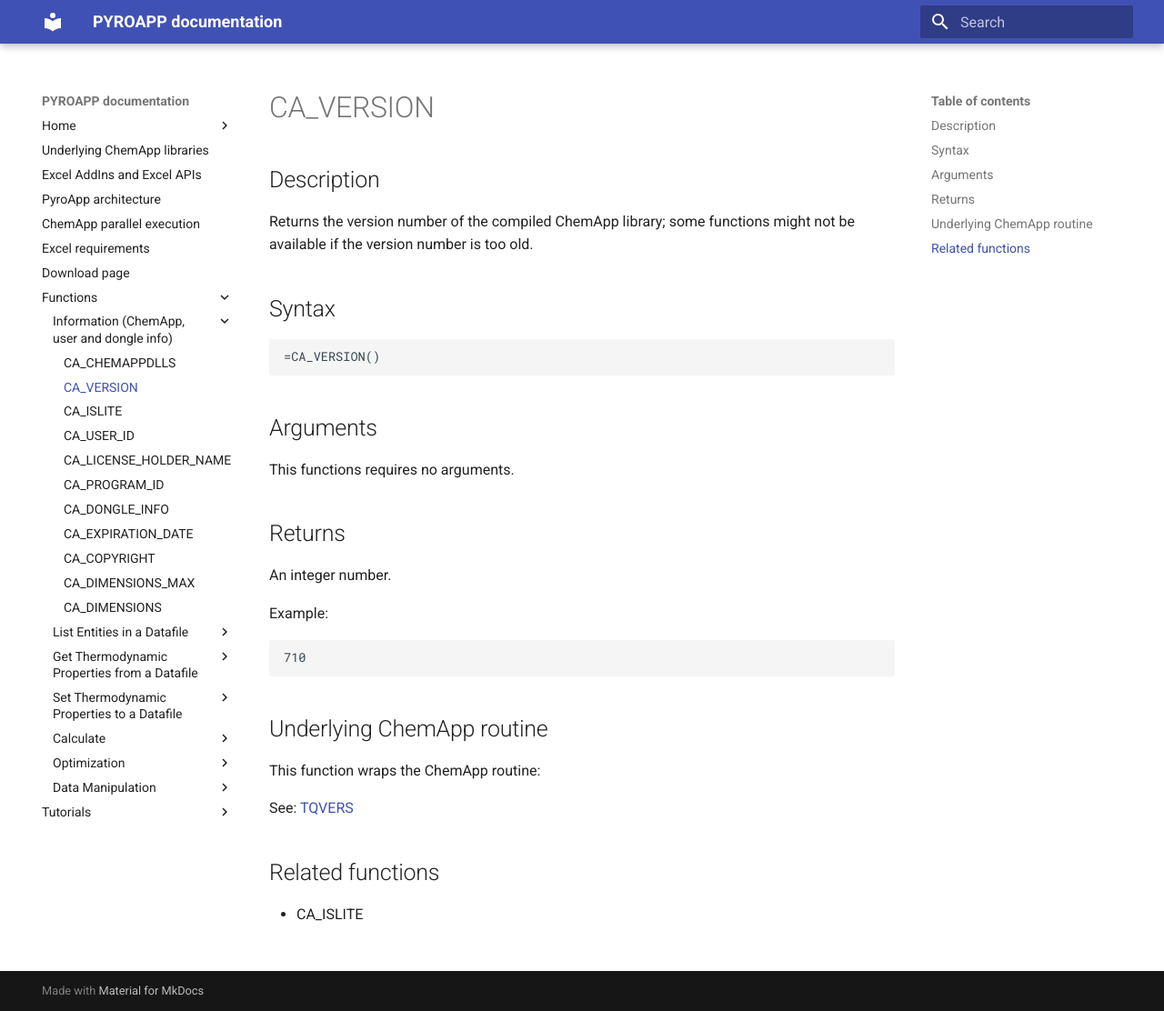
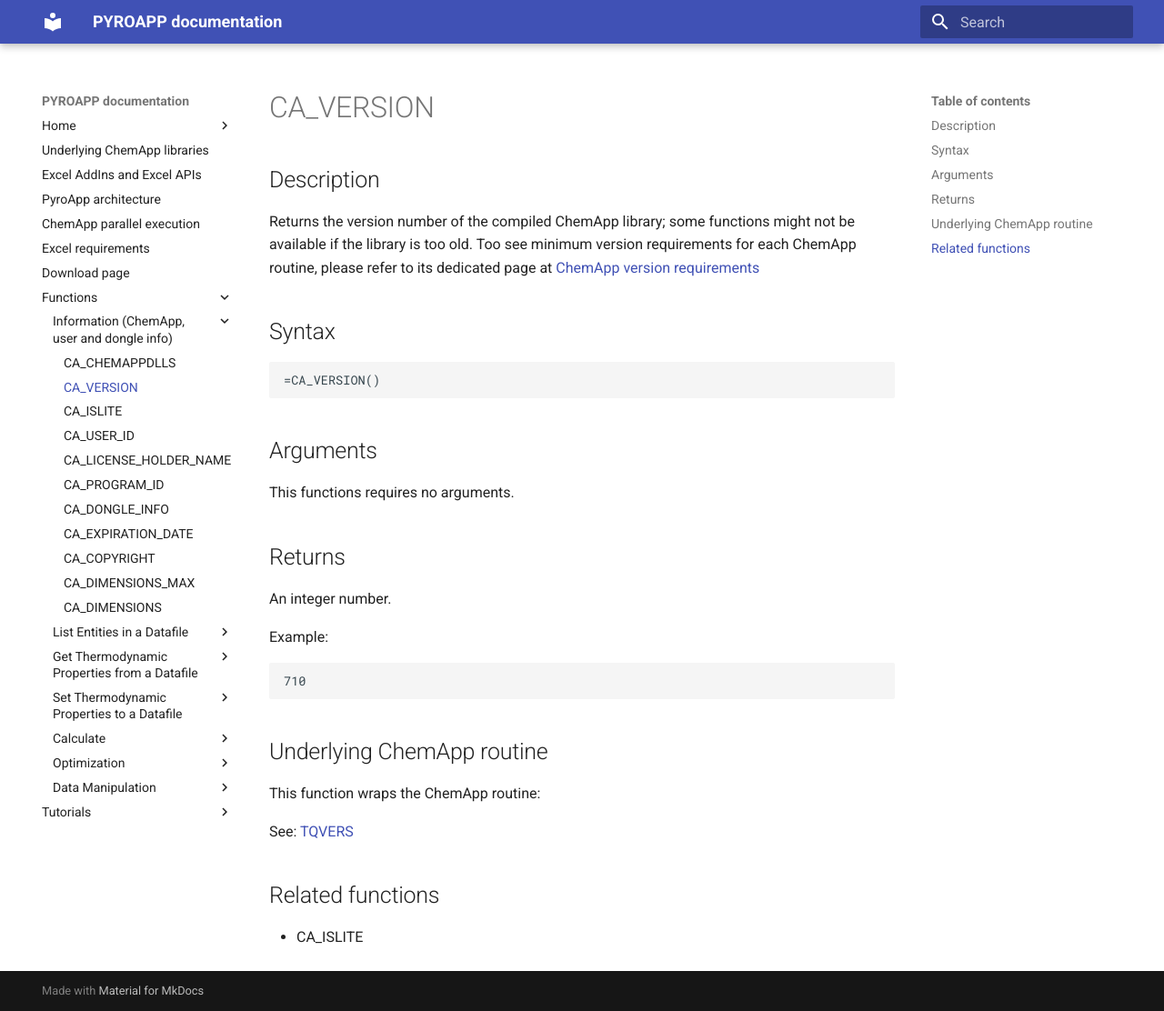
Before and after one commit to evnekdev/pyroapp-docs, an MkDocs documentation site: the page built from docs/functions/ca_version.md, in a window 1280 px wide and 1112 px high. Shown: the whole window at 91% size. Built offline with MkDocs 1.6.1 and Material for MkDocs 9.7.7, drawn with Linux system fonts in a browser that asks for light colours.

Commit message:
updated ca_user_id.md and ca_version.md

```diff
--- a/docs/functions/ca_version.md
+++ b/docs/functions/ca_version.md
@@ -2,7 +2,7 @@
 
 ## Description
 
-Returns the version number of the compiled ChemApp library; some functions might not be available if the version number is too old.
+Returns the version number of the compiled ChemApp library; some functions might not be available if the library is too old. Too see minimum version requirements for each ChemApp routine, please refer to its dedicated page at [ChemApp version requirements](https://gtt-technologies.de/software/chemapp/online-manual/)
 
 
 ## Syntax
```
Also changed, not shown: docs/functions/ca_user_id.md (+1 -1 lines).
